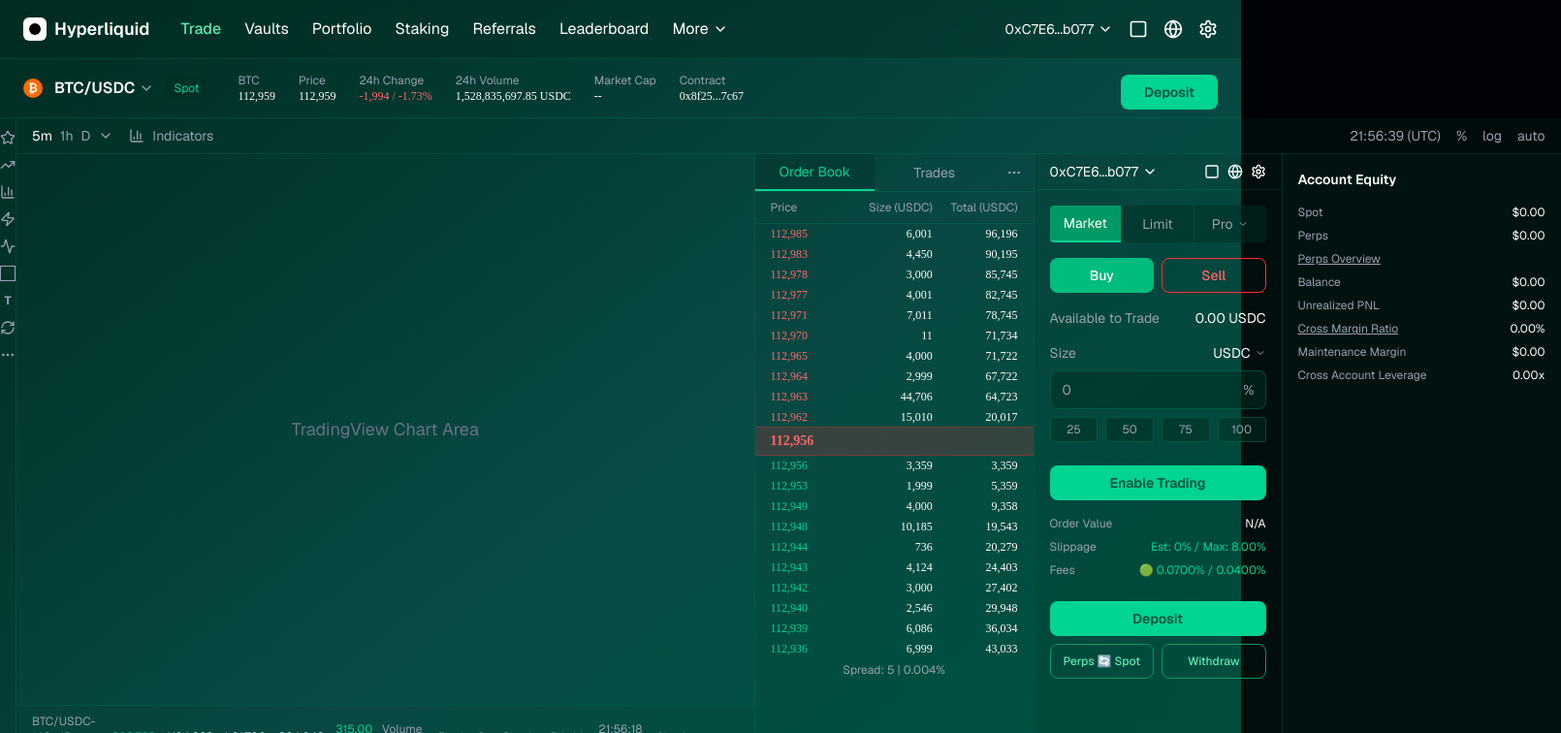
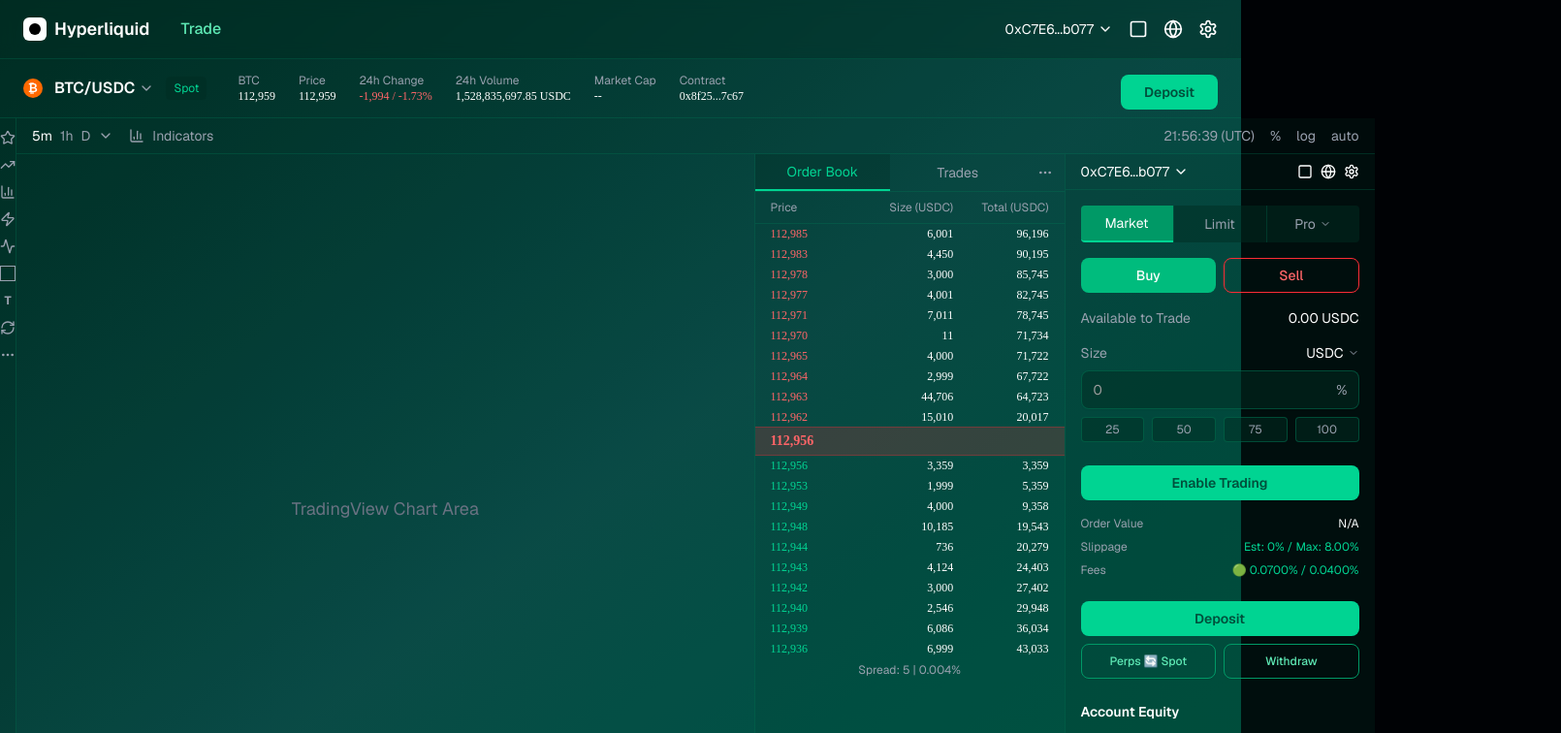
Before and after one commit to dswissdev/DSWISSDEV, a Next.js app: page / in a window 1280 px wide. Shown: the top 756 px of the page at 97% size, 1610 px wide, since content can reach past the window. Built offline with nearby package versions, Linux system fonts and the light colour scheme.

Commit message:
feat: simplify navigation to keep only Trade link
Remove all nav items except Trade for cleaner interface.

#VERCEL_SKIP

Co-authored-by: null <215129066+dswissdev@users.noreply.github.com>

```diff
--- a/app/page.tsx
+++ b/app/page.tsx
@@ -33,25 +33,6 @@ export default function HyperliquidTrade() {
               <a href="#" className="text-emerald-300 font-medium">
                 Trade
               </a>
-              <a href="#" className="text-white hover:text-emerald-300 transition-colors">
-                Vaults
-              </a>
-              <a href="#" className="text-white hover:text-emerald-300 transition-colors">
-                Portfolio
-              </a>
-              <a href="#" className="text-white hover:text-emerald-300 transition-colors">
-                Staking
-              </a>
-              <a href="#" className="text-white hover:text-emerald-300 transition-colors">
-                Referrals
-              </a>
-              <a href="#" className="text-white hover:text-emerald-300 transition-colors">
-                Leaderboard
-              </a>
-              <div className="flex items-center gap-1 text-white hover:text-emerald-300 transition-colors cursor-pointer">
-                <span>More</span>
-                <ChevronDownIcon className="w-4 h-4" />
-              </div>
             </nav>
           </div>
           <div className="flex items-center gap-4">
@@ -194,8 +175,8 @@ export default function HyperliquidTrade() {
               </div>
             </div>
 
+            <div className="w-80 border-l border-emerald-700/30 bg-emerald-950/20">
               {/* Order Book / Trades Tabs */}
-            <div className="w-72 border-l border-emerald-700/30 bg-emerald-950/20">
               <div className="border-b border-emerald-700/30">
                 <div className="flex">
                   <button className="flex-1 px-4 py-2 text-sm text-emerald-400 border-b-2 border-emerald-400 bg-emerald-950/30">
@@ -273,8 +254,7 @@ export default function HyperliquidTrade() {
               </div>
             </div>
 
-            {/* Market Trading Form */}
-            <div className="w-64 border-l border-emerald-700/30 bg-emerald-950/30 flex flex-col">
+            <div className="w-80 border-l border-emerald-700/30 bg-emerald-950/30 flex flex-col">
               {/* Top Bar with Address */}
               <div className="border-b border-emerald-700/30 px-4 py-2">
                 <div className="flex items-center justify-between">
@@ -379,7 +359,7 @@ export default function HyperliquidTrade() {
                 </div>
 
                 {/* Account Actions */}
-                <div className="space-y-2">
+                <div className="space-y-2 mb-6">
                   <Button className="w-full bg-emerald-400 hover:bg-emerald-300 text-emerald-900 font-semibold">
                     Deposit
                   </Button>
@@ -398,13 +378,10 @@ export default function HyperliquidTrade() {
                     </Button>
                   </div>
                 </div>
-              </div>
-            </div>
 
                 {/* Account Equity */}
-            <div className="w-72 border-l border-emerald-700/30 bg-emerald-950/40 flex flex-col">
-              <div className="p-4">
-                <h3 className="text-white font-semibold text-sm mb-4">Account Equity</h3>
+                <div className="space-y-3">
+                  <h3 className="text-white font-semibold text-sm">Account Equity</h3>
 
                   <div className="space-y-2 text-xs">
                     <div className="flex justify-between">
@@ -437,6 +414,7 @@ export default function HyperliquidTrade() {
                     <div className="flex justify-between">
                       <span className="text-gray-400">Cross Account Leverage</span>
                       <span className="text-white">0.00x</span>
+                    </div>
                   </div>
                 </div>
               </div>
@@ -509,6 +487,7 @@ export default function HyperliquidTrade() {
 
           <TabsContent value="balances" className="mt-0">
             <div className="bg-emerald-950/20 rounded-lg">
+              {/* Table Header */}
               <div className="grid grid-cols-8 gap-4 px-6 py-3 border-b border-gray-700 text-sm text-gray-400">
                 <div>Coin</div>
                 <div>Total Balance</div>
@@ -521,54 +500,57 @@ export default function HyperliquidTrade() {
                 <div>Transfer</div>
                 <div>Contract</div>
               </div>
+
+              {/* Empty State */}
               <div className="px-6 py-6 text-center">
                 <p className="text-gray-400">No balances yet</p>
               </div>
             </div>
           </TabsContent>
-
+          {/* Additional Tabs Content */}
           <TabsContent value="positions" className="mt-0">
             <div className="bg-emerald-950/20 rounded-lg">
+              {/* Positions Content */}
               <div className="px-6 py-6 text-center">
                 <p className="text-gray-400">No positions yet</p>
               </div>
             </div>
           </TabsContent>
-
           <TabsContent value="orders" className="mt-0">
             <div className="bg-emerald-950/20 rounded-lg">
+              {/* Open Orders Content */}
               <div className="px-6 py-6 text-center">
                 <p className="text-gray-400">No open orders yet</p>
               </div>
             </div>
           </TabsContent>
-
           <TabsContent value="twap" className="mt-0">
             <div className="bg-emerald-950/20 rounded-lg">
+              {/* TWAP Content */}
               <div className="px-6 py-6 text-center">
                 <p className="text-gray-400">No TWAP data yet</p>
               </div>
             </div>
           </TabsContent>
-
           <TabsContent value="trade-history" className="mt-0">
             <div className="bg-emerald-950/20 rounded-lg">
+              {/* Trade History Content */}
               <div className="px-6 py-6 text-center">
                 <p className="text-gray-400">No trade history yet</p>
               </div>
             </div>
           </TabsContent>
-
           <TabsContent value="funding" className="mt-0">
             <div className="bg-emerald-950/20 rounded-lg">
+              {/* Funding History Content */}
               <div className="px-6 py-6 text-center">
                 <p className="text-gray-400">No funding history yet</p>
               </div>
             </div>
           </TabsContent>
-
           <TabsContent value="order-history" className="mt-0">
             <div className="bg-emerald-950/20 rounded-lg">
+              {/* Order History Content */}
               <div className="px-6 py-6 text-center">
                 <p className="text-gray-400">No order history yet</p>
               </div>
```
Lines whose indentation alone changed are shown as unchanged.
